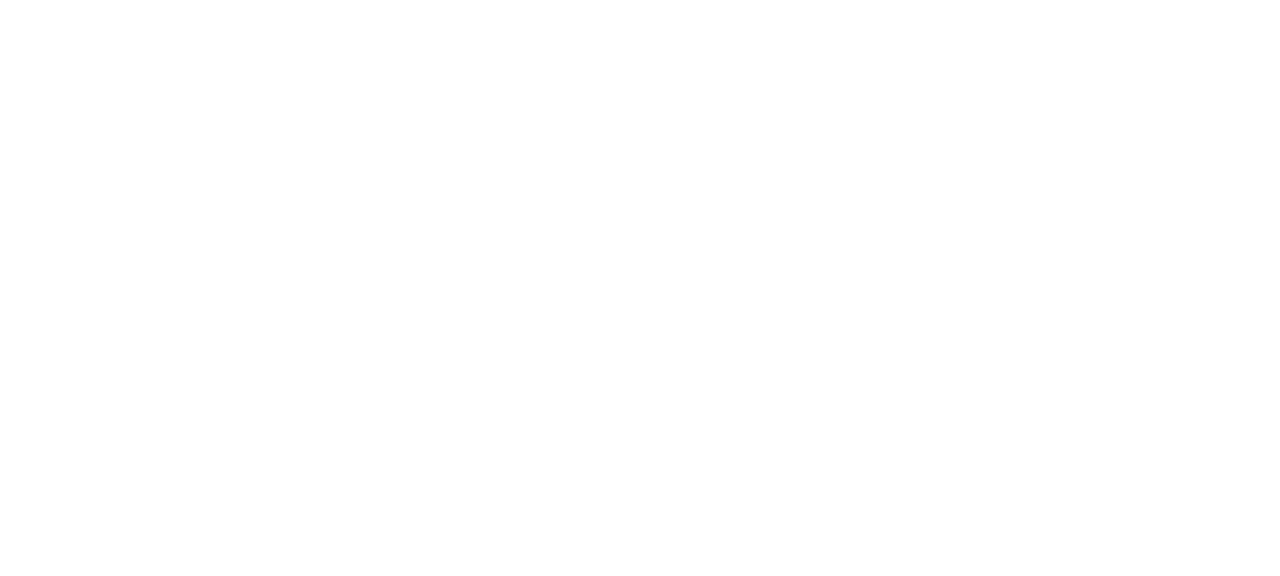
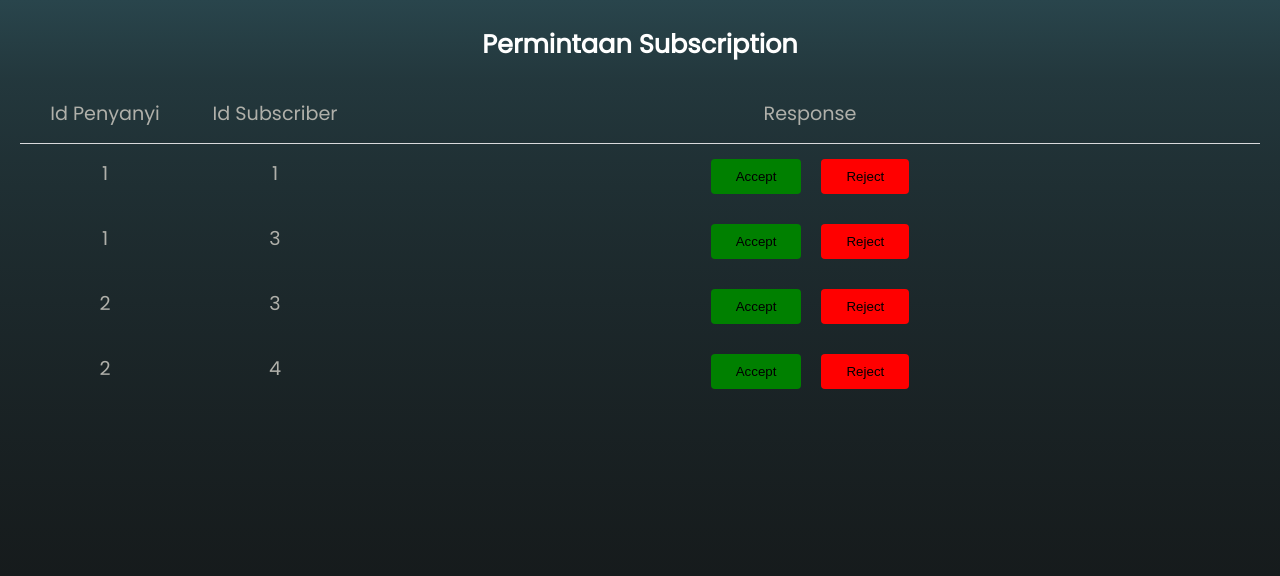
Before and after one commit to Adityapnn811/Binotify-Premium-App, a React (Vite) app: page /subscription in a window 1280 px wide. Before the commit this address had no page. Shown: the top 576 px of the page. Built offline with nearby package versions, Linux system fonts and the light colour scheme.

Commit message:
feat: add halaman permintaan subscribtion

```diff
--- a/src/App.css
+++ b/src/App.css
@@ -1,38 +1,22 @@
 #root {
   text-align: center;
+  font-family: 'Poppins', sans-serif;
+  font-size: 2rem;
+  margin: 0;
+  height: 100%;
+  width: 100%;
+  min-height: 100vh;
+  display: flex;
+  justify-content: center;
 }
 
-.logo {
-  height: 6em;
-  padding: 1.5em;
-  will-change: filter;
+body {
+  /* display: flex; */
+  flex-direction: row;
+  min-height: 100vh;
+  margin: 0;
+  background: linear-gradient(#29454c, 30%, #121212);
+  background-repeat: no-repeat;
+  background-attachment: fixed;
+  justify-content: space-around;
 }
-.logo:hover {
-  filter: drop-shadow(0 0 2em #646cffaa);
-}
-.logo.react:hover {
-  filter: drop-shadow(0 0 2em #61dafbaa);
-}
-
-@keyframes logo-spin {
-  from {
-    transform: rotate(0deg);
-  }
-  to {
-    transform: rotate(360deg);
-  }
-}
-
-@media (prefers-reduced-motion: no-preference) {
-  a:nth-of-type(2) .logo {
-    animation: logo-spin infinite 20s linear;
-  }
-}
-
-.card {
-  padding: 2em;
-}
-
-.read-the-docs {
-  color: #888;
-}
--- a/src/App.jsx
+++ b/src/App.jsx
@@ -3,19 +3,20 @@
 import './App.css'
 import Login from './pages/Login'
 import Register from './pages/Register'
-// import Register from './pages/Register'
+import Subs from './pages/Subs'
 
 function App() {
   const [count, setCount] = useState(0)
 
   return (
-    <div>
+
       <Routes>
         <Route path="/" element={ <Login/> } />
         <Route path="/login" element={ <Login/> } />
         <Route path="/register" element={ <Register/> } />
+        <Route path="/subscription" element={ <Subs/>} />
       </Routes>
-    </div>
+
   )
 }
 
--- /dev/null
+++ b/src/pages/Subs.css
@@ -0,0 +1,65 @@
+@import url(https://fonts.googleapis.com/css?family=Poppins);
+.background-subs{
+    display: flex;
+    flex-direction: column;
+    font-family: 'Poppins', sans-serif;
+    color: #fff;
+    width: 100%;
+}
+
+.subs-body{
+    padding: 0px 20px 0px 20px;
+}
+
+.subs-title{
+    padding: 25px 0px 20px;
+    font-size: 1.6rem;
+    font-weight: bold;
+    text-align: center;
+    width: 100%;
+}
+
+.title-divider{
+    border-top: 1px solid rgb(217, 218, 220);
+    width: 100%;
+}
+
+.subs-result{
+    display: grid;
+    column-gap: 20px;
+    grid-template-columns: 150px 150px auto;
+    padding: 10px;
+}
+
+.subs-result-content{
+    color: #b0b0aa;
+    margin: 5px;
+    font-size: 1.2rem;
+    display: flex;
+    flex-direction: row;
+    text-align: center;
+    align-items: baseline;
+    justify-content: center;
+}
+
+.subs-table{
+    display: flex;
+    flex: column;
+}
+
+.button-response-accept{
+    padding: 10px 25px 10px 25px;
+    background-color: green;
+    border: 0;
+    margin-right: 20px;
+    border-radius: 4px;
+    display: flex;
+}
+
+.button-response-reject{
+    padding: 10px 25px 10px 25px;
+    background-color: red;
+    border: 0;
+    border-radius: 4px;
+    display: flex;
+}
--- /dev/null
+++ b/src/pages/Subs.jsx
@@ -0,0 +1,62 @@
+import { useState } from 'react'
+import { Await, Link, useNavigate } from "react-router-dom"
+import axios from 'axios'
+import './Login.css'
+import './Subs.css'
+import { useCookies } from 'react-cookie';
+
+function Login() {
+    const jsonnya = {
+        "data": [
+            {
+                "creatorId": "1",
+                "status": "PENDING",
+                "subscriberId": "1"
+            },
+            {
+                "creatorId": "1",
+                "status": "PENDING",
+                "subscriberId": "3"
+            },
+            {
+                "creatorId": "2",
+                "status": "PENDING",
+                "subscriberId": "3"
+            },
+            {
+                "creatorId": "2",
+                "status": "PENDING",
+                "subscriberId": "4"
+            }
+        ]
+    }
+
+
+    return (
+        <div class="bg-gradient-to-r from-cyan-500 to-blue-500" className='background-subs'>
+            <div class="subs-title">Permintaan Subscription</div>
+
+            <div class="subs-body">
+                <div class="subs-result">
+                    <div class="subs-result-content">Id Penyanyi</div>
+                    <div class="subs-result-content">Id Subscriber</div>
+                    <div class="subs-result-content">Response</div>
+
+                </div>
+                <div class="title-divider"></div>
+                {jsonnya.data.map((item, i) => (
+                    <div class="subs-result" key={i}>
+                        <div class="subs-result-content">{item.creatorId}</div>
+                        <div class="subs-result-content">{item.subscriberId}</div>
+                        <div class="subs-result-content">
+                            <button class="button-response-accept">Accept</button>
+                            <button class="button-response-reject">Reject</button>
+                        </div>
+                    </div>
+                ))}
+            </div>
+        </div>
+    )
+}
+
+export default Login
```
